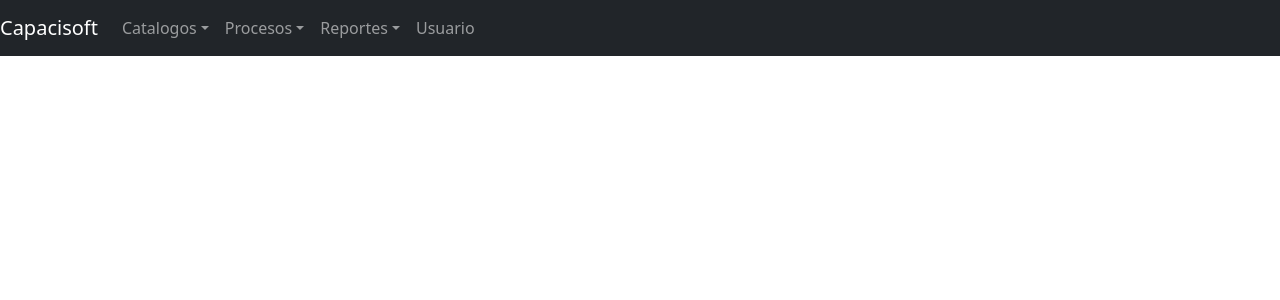
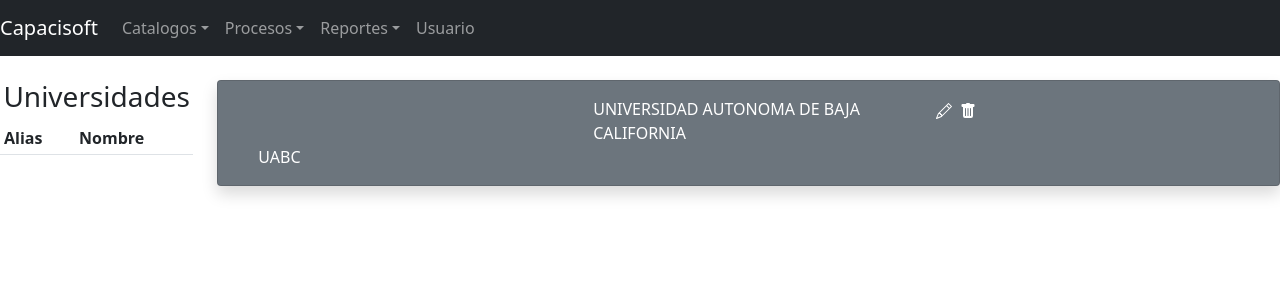
Before and after one commit to AngelCertificatedProfessional/Capacisoft, a React app: page /universidad in a window 1280 px wide. Shown: the top 300 px of the page. Built offline with nearby package versions, Linux system fonts and the light colour scheme.

Commit message:
Se agrego el catalogo de modulo y se agrego la carpeta de estilos

```diff
--- a/src/components/Generales/Navigation.jsx
+++ b/src/components/Generales/Navigation.jsx
@@ -11,7 +11,7 @@
                 {/* <Navbar.Brand as={Link} to="/">
                     <img src={logo} width="150" height="30" alt="Hemolife"/>
                 </Navbar.Brand> */}
-                <Navbar.Brand href="#home">
+                <Navbar.Brand as={Link} to="/">
                     Capacisoft
                 </Navbar.Brand>
                 <Navbar.Toggle aria-controls="responsive-navbar-nav" />
@@ -19,7 +19,7 @@
                     <Nav className="me-auto">
                         <NavDropdown title="Catalogos" id="collasible-nav-dropdown">
                             <NavDropdown.Item as={Link} to="#action/1.1">Usuarios</NavDropdown.Item>
-                            <NavDropdown.Item as={Link} to="#action/1.2">Universidades</NavDropdown.Item>
+                            <NavDropdown.Item as={Link} to="/universidad">Universidades</NavDropdown.Item>
                             <NavDropdown.Item as={Link} to="#action/1.3">Carreras</NavDropdown.Item>
                             <NavDropdown.Item as={Link} to="#action/1.4">Alumnos</NavDropdown.Item>
                             <NavDropdown.Item as={Link} to="#action/1.5">Proveedores</NavDropdown.Item>
--- /dev/null
+++ b/src/components/Universidad/InfoUniversidad.jsx
@@ -0,0 +1,38 @@
+import React,{Fragment} from 'react'
+import { Card,Container,Row,Col,CardDeck,Button } from 'react-bootstrap'
+
+const InfoUniversidad = () => {
+    return (
+        <Fragment>
+            <Card style={{width:'100%'}} className="shadow Secondary" bg="secondary" text={'white'}>
+                <Card.Body>
+                    <Container>
+                        <Row>
+                            {/* Imangen */}
+                            <Col xs></Col>
+                            <Col xs>
+                                <Card.Text className="mtop-0 mbot-0">UNIVERSIDAD AUTONOMA DE BAJA CALIFORNIA</Card.Text>
+                            </Col>
+                            <Col xs className="textoDerecha">
+
+                                <svg width="2em" height="1em" viewBox="0 0 16 16" className="bi bi-pencil" fill="currentColor" xmlns="http://www.w3.org/2000/svg" onClick={() =>cambiarVentana(3)}>
+                                    <path fill-rule="evenodd" d="M12.146.146a.5.5 0 0 1 .708 0l3 3a.5.5 0 0 1 0 .708l-10 10a.5.5 0 0 1-.168.11l-5 2a.5.5 0 0 1-.65-.65l2-5a.5.5 0 0 1 .11-.168l10-10zM11.207 2.5L13.5 4.793 14.793 3.5 12.5 1.207 11.207 2.5zm1.586 3L10.5 3.207 4 9.707V10h.5a.5.5 0 0 1 .5.5v.5h.5a.5.5 0 0 1 .5.5v.5h.293l6.5-6.5zm-9.761 5.175l-.106.106-1.528 3.821 3.821-1.528.106-.106A.5.5 0 0 1 5 12.5V12h-.5a.5.5 0 0 1-.5-.5V11h-.5a.5.5 0 0 1-.468-.325z"/>
+                                </svg>
+                                <svg width="1em" height="1em" viewBox="0 0 16 16" className="bi bi-trash-fill" fill="currentColor" xmlns="http://www.w3.org/2000/svg" onClick={() =>eliminarClick(inventario)}>
+                                    <path fill-rule="evenodd" d="M2.5 1a1 1 0 0 0-1 1v1a1 1 0 0 0 1 1H3v9a2 2 0 0 0 2 2h6a2 2 0 0 0 2-2V4h.5a1 1 0 0 0 1-1V2a1 1 0 0 0-1-1H10a1 1 0 0 0-1-1H7a1 1 0 0 0-1 1H2.5zm3 4a.5.5 0 0 1 .5.5v7a.5.5 0 0 1-1 0v-7a.5.5 0 0 1 .5-.5zM8 5a.5.5 0 0 1 .5.5v7a.5.5 0 0 1-1 0v-7A.5.5 0 0 1 8 5zm3 .5a.5.5 0 0 0-1 0v7a.5.5 0 0 0 1 0v-7z"/>
+                                </svg>
+                            </Col>
+                        </Row>
+                        <Row>
+                            <Col xs>
+                                <Card.Text className="mtop-0 mbot-0">UABC</Card.Text>
+                            </Col>
+                        </Row>
+                    </Container>
+                </Card.Body>
+            </Card>
+        </Fragment>
+    )
+}
+
+export default InfoUniversidad;
--- /dev/null
+++ b/src/components/Universidad/SideBar.jsx
@@ -0,0 +1,25 @@
+import React from 'react'
+import {Table, Button} from 'react-bootstrap'
+import '../../styles/components/SideBar.css'
+
+const SideBar = () => {
+    return (
+        <aside className="aside__titulo">
+            <h3 className="text-dark text-center">Universidades</h3>
+            <Table striped border hover responsive size="sm">
+                <thead>
+                    <tr>
+                        <th>
+                            Alias
+                        </th>
+                        <th>
+                            Nombre
+                        </th>
+                    </tr>
+                </thead>
+            </Table>
+        </aside>
+    );
+}
+
+export default SideBar;
--- /dev/null
+++ b/src/containers/Universidad.jsx
@@ -0,0 +1,23 @@
+import React,{Fragment} from 'react'
+import { Container,Col,Row,Button } from 'react-bootstrap'
+import InfoUniversidad from '../components/Universidad/InfoUniversidad'
+import SideBar from '../components/Universidad/SideBar'
+
+const Universidad = () => {
+    return(
+        <Fragment>
+            <Row>
+                <Col Col xs={12} md={2}>
+                    <SideBar/>
+                </Col>
+                <Col xs={12} md={10}>
+                    <main className="pt-4">
+                        <InfoUniversidad/>
+                    </main>
+                </Col>
+            </Row>
+        </Fragment>
+    )
+}
+
+export default Universidad
--- a/src/routes/App.jsx
+++ b/src/routes/App.jsx
@@ -2,6 +2,7 @@
 import { BrowserRouter,Switch,Route } from 'react-router-dom'
 import Layout from '../components/Generales/Layout';
 import Home from '../containers/Home'
+import Universidad from '../containers/Universidad'
 
 const App = () => {
     return (
@@ -9,6 +10,7 @@
             <Layout>
                 <Switch>
                     <Route exact path="/" component={Home}/>
+                    <Route exact path="/universidad" component={Universidad}/>
                 </Switch>
             </Layout>
         </BrowserRouter>
--- /dev/null
+++ b/src/styles/components/SideBar.css
@@ -0,0 +1,3 @@
+.aside__titulo{
+    margin-top:1.5rem;
+}
```
